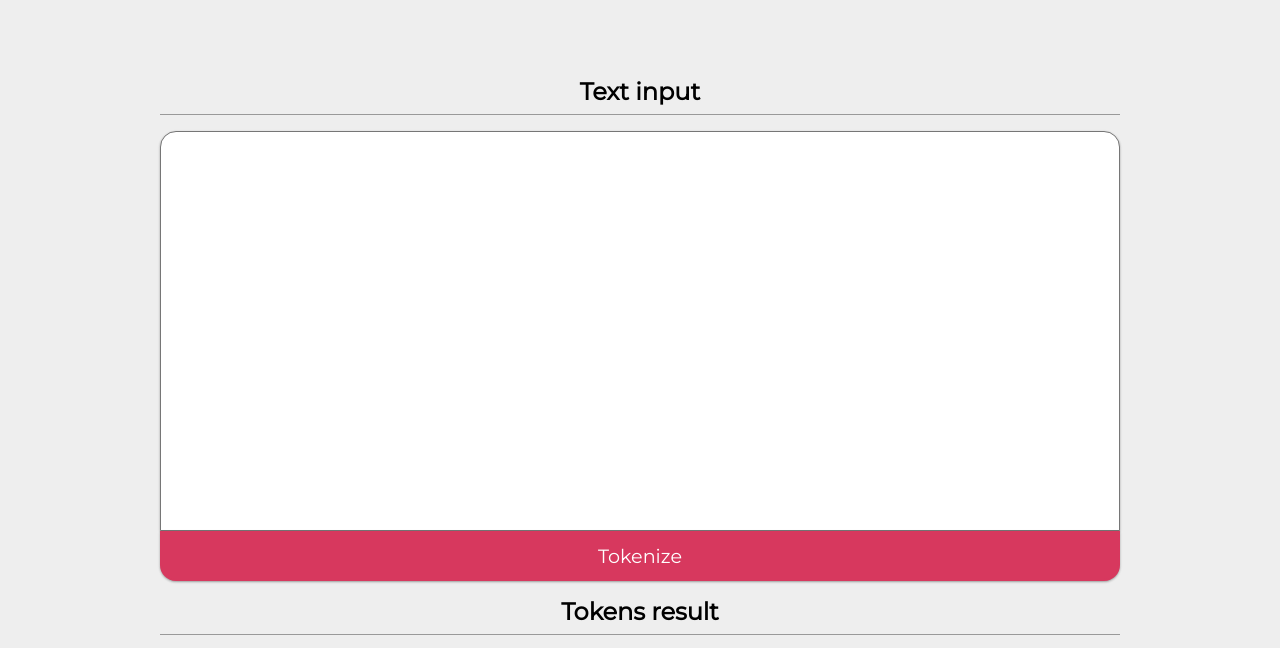
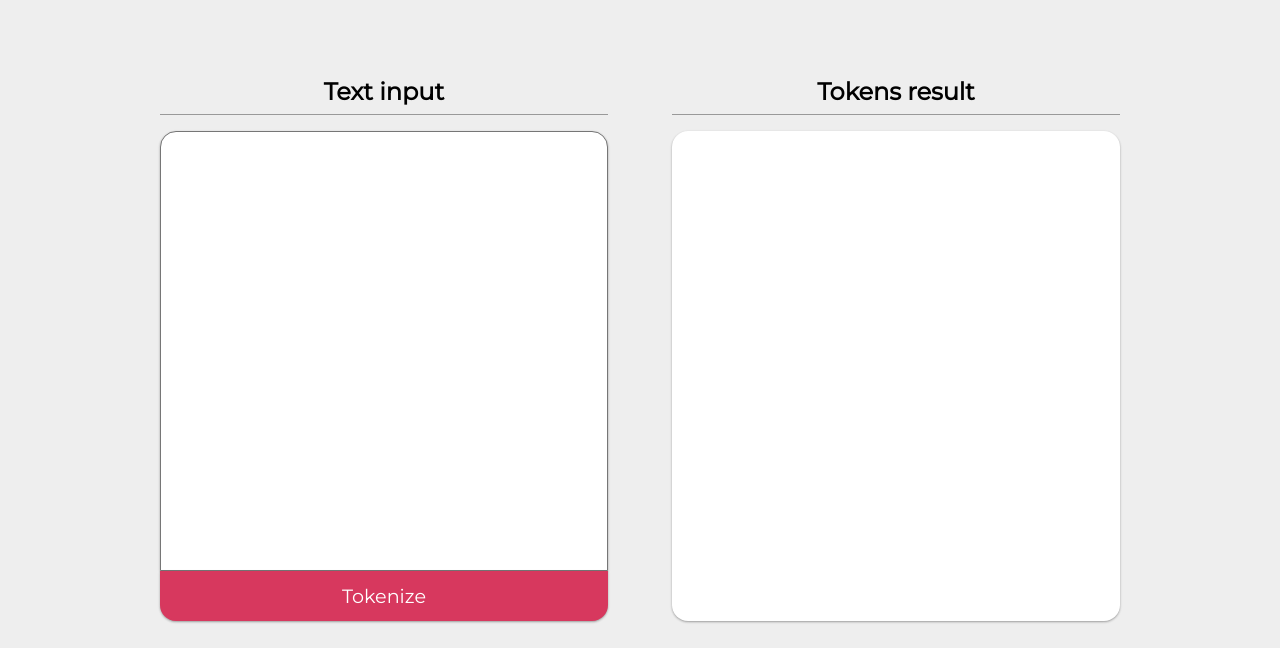
Before and after one commit to DouglasHdezT/CSharp_Tokenizador, a website: page index.html in a window 1280 px wide. Shown: the part 105-753 px from the top of the page. Drawn offline with Linux system fonts and the light colour scheme.

Commit message:
Update: resposive

```diff
--- a/sass/layout/_main.scss
+++ b/sass/layout/_main.scss
@@ -9,7 +9,7 @@ main {
     flex-wrap: wrap;
 
     section{
-        flex: 1 0 45%;
+        flex: 1 0 40%;
         margin: 0 32px;
 
         max-height: 70vh;
```
Also changed, not shown: css/main.css.
